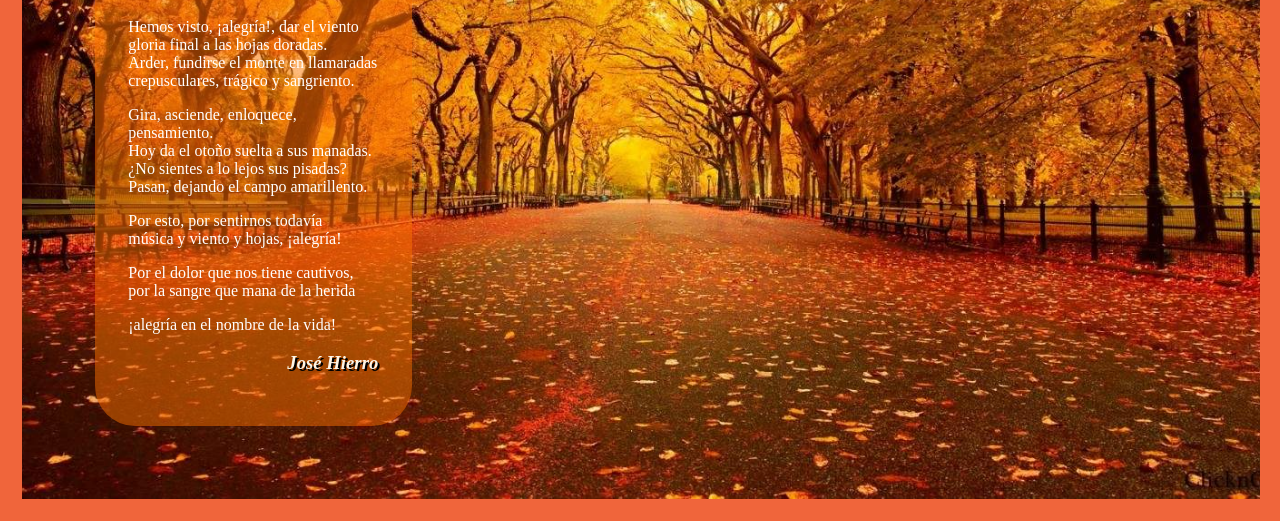
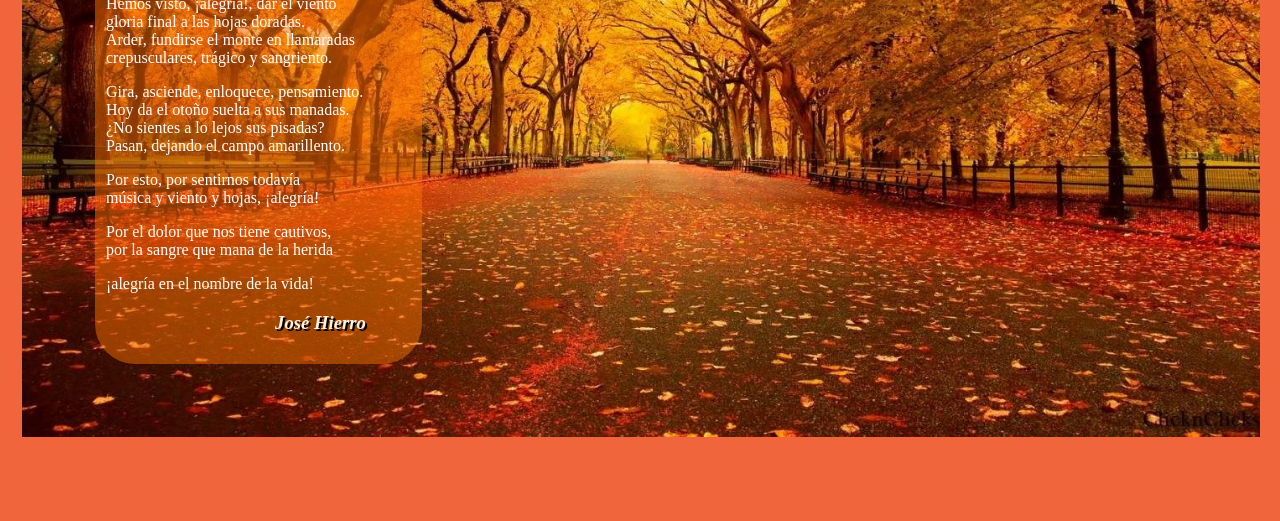
Before and after one commit to mnataliacm/autumn, a plain HTML site: page index.html in a window 1280 px wide. Shown: the part 340-861 px from the top of the page. After the commit the page ends 800 px from the top, so only its background shows below. Drawn offline with Linux system fonts and the light colour scheme; a web font is replaced by a local one.

Commit message:
Add files via upload

```diff
--- a/estilo/syle.css
+++ b/estilo/syle.css
@@ -24,8 +24,9 @@ body {
 
         #container {
             border-radius: 40px;
-            width: 250px;
-            padding: 3%;
+            width: auto;
+            max-width: 260px;
+            padding: 1% 5% 1% 1%;
             margin: 1% 1%;
             background-color: rgba(255, 115, 0, 0.479);
         }
```
